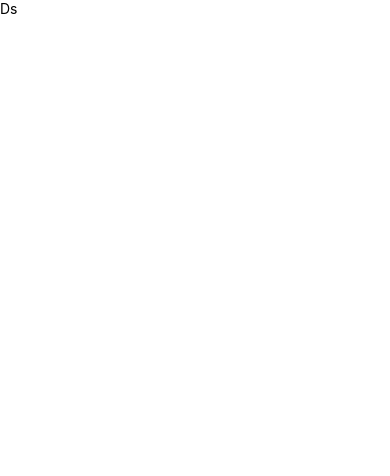
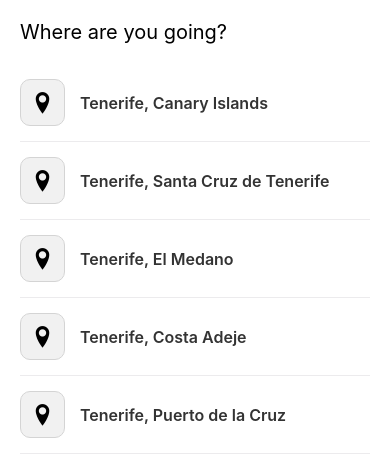
Before and after one commit to NishantRout/react_native_airbnb_clone, a React Native app: screen / in a window 390 px wide. Shown: the top 476 px of the page. Built offline with nearby package versions, Linux system fonts and the light colour scheme.

Commit message:
Destination Search Screen

```diff
--- /dev/null
+++ b/assets/data/search.js
@@ -0,0 +1,22 @@
+export default [
+  {
+    id: '0',
+    description: 'Tenerife, Canary Islands',
+  },
+  {
+    id: '1',
+    description: 'Tenerife, Santa Cruz de Tenerife',
+  },
+  {
+    id: '2',
+    description: 'Tenerife, El Medano',
+  },
+  {
+    id: '3',
+    description: 'Tenerife, Costa Adeje',
+  },
+  {
+    id: '4',
+    description: 'Tenerife, Puerto de la Cruz',
+  },
+];
--- a/src/screens/DestinationSearch/index.js
+++ b/src/screens/DestinationSearch/index.js
@@ -1,11 +1,32 @@
-import React from "react";
-import { Text, View } from "react-native";
+import React, { useState } from "react";
+import { FlatList, Text, TextInput, View } from "react-native";
 import styles from "./styles";
+import SearchResults from "../../../assets/data/search";
+import { Entypo } from "@expo/vector-icons";
 
 const DestinationSearch = () => {
+  const [inputText, setInputText] = useState("");
   return (
-    <View>
-      <Text>Ds</Text>
+    <View style={styles.container}>
+      {/* Input component */}
+      <TextInput
+        style={styles.textInput}
+        placeholder="Where are you going?"
+        value={inputText}
+        onChangeText={setInputText}
+      />
+      {/* List of destinations */}
+      <FlatList
+        data={SearchResults}
+        renderItem={({ item }) => (
+          <View style={styles.row}>
+            <View style={styles.iconContainer}>
+              <Entypo name={"location-pin"} size={27} />
+            </View>
+            <Text style={styles.locationText}>{item.description}</Text>
+          </View>
+        )}
+      />
     </View>
   );
 };
--- a/src/screens/DestinationSearch/styles.js
+++ b/src/screens/DestinationSearch/styles.js
@@ -1,5 +1,33 @@
 import { StyleSheet } from "react-native";
 
-const styles = StyleSheet.create({});
+const styles = StyleSheet.create({
+  container: {
+    margin: 20,
+  },
+  textInput: {
+    fontSize: 20,
+    marginBottom: 20,
+  },
+  row: {
+    flexDirection: "row",
+    alignItems: "center",
+    paddingVertical: 15,
+    borderBottomWidth: 1,
+    borderColor: "#ECEBED",
+  },
+  iconContainer: {
+    backgroundColor: "#F1F1F1",
+    padding: 8,
+    marginRight: 15,
+    borderRadius: 10,
+    borderWidth: 0.3,
+    borderColor: "#d4d4d4",
+  },
+  locationText: {
+    fontWeight: "600",
+    color: "#333",
+    fontSize: 16,
+  },
+});
 
 export default styles;
```
